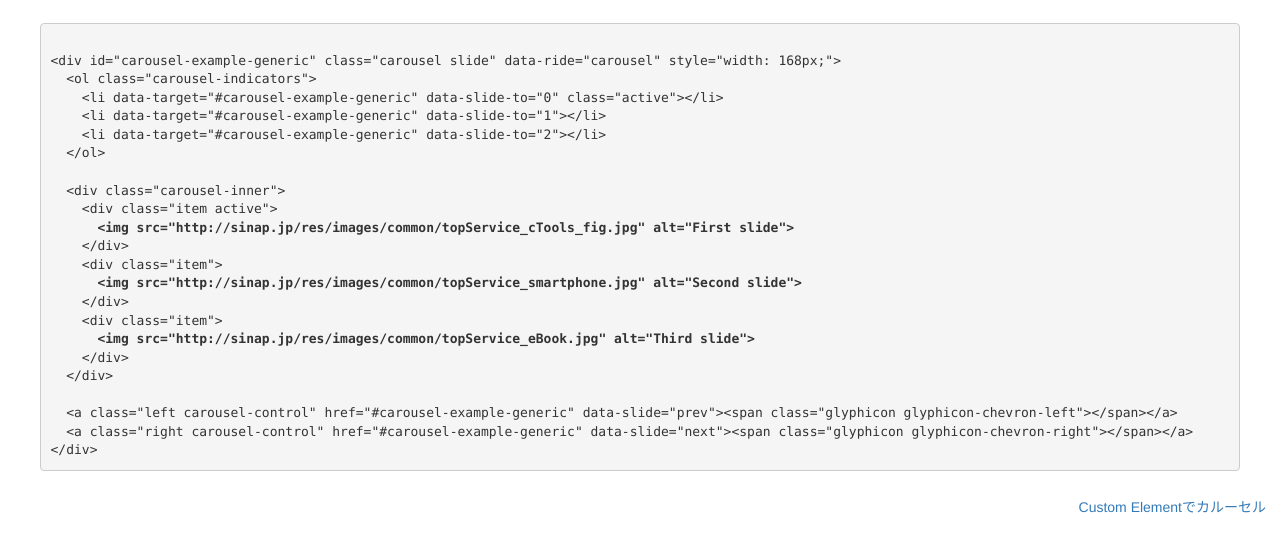
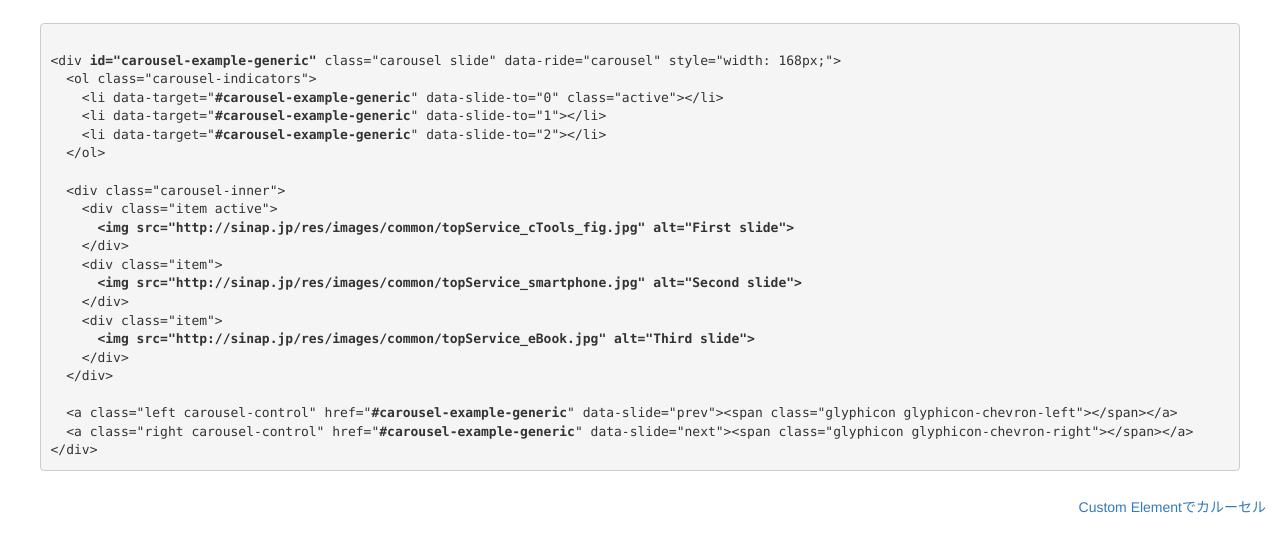
Before and after one commit to KitaitiMakoto/sinap-engineer-meeting-20140203-polymer, a website: page demo/carousel/index.html in a window 1280 px wide. Shown: the part 259-800 px from the top of the page. Drawn offline with nearby package versions, Linux system fonts and the light colour scheme.

Commit message:
Emphasis id

```diff
--- a/demo/carousel/index.html
+++ b/demo/carousel/index.html
@@ -38,11 +38,11 @@
 </div>
 
 <pre class="prettyprint"><code>
-&lt;div id="carousel-example-generic" class="carousel slide" data-ride="carousel" style="width: 168px;"&gt;
+&lt;div <strong>id="carousel-example-generic"</strong> class="carousel slide" data-ride="carousel" style="width: 168px;"&gt;
   &lt;ol class="carousel-indicators"&gt;
-    &lt;li data-target="#carousel-example-generic" data-slide-to="0" class="active"&gt;&lt;/li&gt;
-    &lt;li data-target="#carousel-example-generic" data-slide-to="1"&gt;&lt;/li&gt;
-    &lt;li data-target="#carousel-example-generic" data-slide-to="2"&gt;&lt;/li&gt;
+    &lt;li data-target="<strong>#carousel-example-generic</strong>" data-slide-to="0" class="active"&gt;&lt;/li&gt;
+    &lt;li data-target="<strong>#carousel-example-generic</strong>" data-slide-to="1"&gt;&lt;/li&gt;
+    &lt;li data-target="<strong>#carousel-example-generic</strong>" data-slide-to="2"&gt;&lt;/li&gt;
   &lt;/ol&gt;
 
   &lt;div class="carousel-inner"&gt;
@@ -57,8 +57,8 @@
     &lt;/div&gt;
   &lt;/div&gt;
 
-  &lt;a class="left carousel-control" href="#carousel-example-generic" data-slide="prev"&gt;&lt;span class="glyphicon glyphicon-chevron-left"&gt;&lt;/span&gt;&lt;/a&gt;
-  &lt;a class="right carousel-control" href="#carousel-example-generic" data-slide="next"&gt;&lt;span class="glyphicon glyphicon-chevron-right"&gt;&lt;/span&gt;&lt;/a&gt;
+  &lt;a class="left carousel-control" href="<strong>#carousel-example-generic</strong>" data-slide="prev"&gt;&lt;span class="glyphicon glyphicon-chevron-left"&gt;&lt;/span&gt;&lt;/a&gt;
+  &lt;a class="right carousel-control" href="<strong>#carousel-example-generic</strong>" data-slide="next"&gt;&lt;span class="glyphicon glyphicon-chevron-right"&gt;&lt;/span&gt;&lt;/a&gt;
 &lt;/div&gt;
 </code></pre>
 
```
